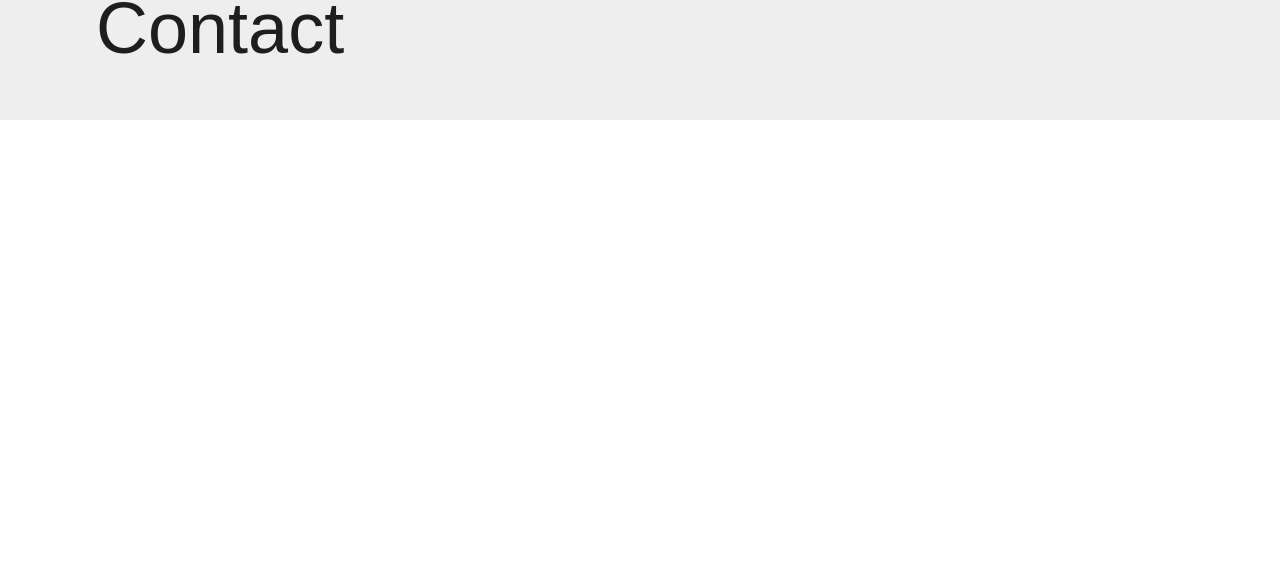
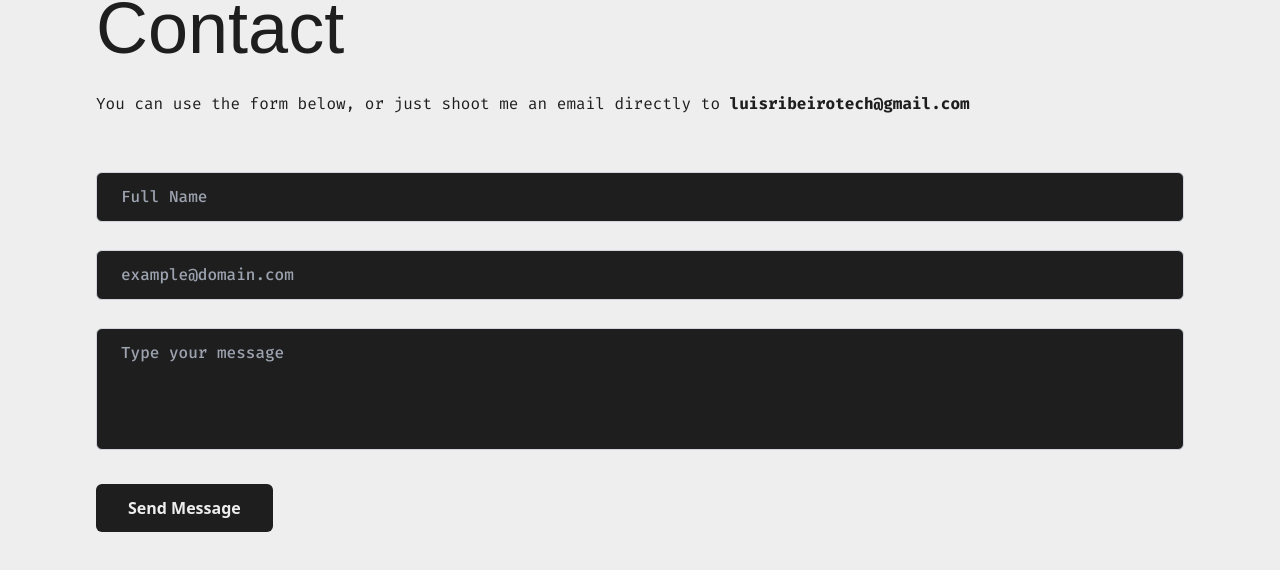
Before and after one commit to LuisLeandro94/devwithatwist, a Next.js app: page / in a window 1280 px wide. Shown: the part 1868-2438 px from the top of the page. Before the commit the page ends 1988 px from the top, so only its background shows below. Built offline with nearby package versions, Linux system fonts and the light colour scheme; a web font is replaced by a local one.

Commit message:
feat: add contact form, still needs functionality implementation

```diff
--- /dev/null
+++ b/api/email/route.ts
@@ -0,0 +1,5 @@
+import { NextRequest, NextResponse } from 'next/server';
+
+export async function POST(request: NextRequest) {
+  return NextResponse.json('Hello from API!');
+}
--- a/app/contact.tsx
+++ b/app/contact.tsx
@@ -1,9 +1,41 @@
+'use client'
+import { sendEmail } from '@/utils/emailSender';
 import React from "react";
+import { useForm } from 'react-hook-form';
+
+export type FormData = {
+    name: string;
+    email: string;
+    message: string;
+}
 
 const Contacts: React.FC = (): JSX.Element => {
+    const {register, handleSubmit} = useForm<FormData>();
+
+    function onSubmit(data: FormData) {
+        sendEmail(data);
+    }
+
     return (
         <section className="w-full  my-14">
             <h1 className="text-color-dark dark:text-color-light font-francois-one text-7xl ">Contact</h1>
+            <h2 className='text-color-dark dark:text-color-light font-fira-code text-md mt-7'>You can use the form below, or just shoot me an email directly to <span className='font-bold'>luisribeirotech@gmail.com</span></h2>
+            <form onSubmit={handleSubmit(onSubmit)} className='mt-14'>
+                <div className='mb-7'>
+                    <input type="text" placeholder='Full Name' className='w-full rounded-md border border-gray-300 dark:bg-color-light bg-color-dark py-3 px-6 text-gray-700 outline-none focus:border-purple-500 focus:shadow-md font-fira-code font-medium text-base' {...register('name', {required: true})} />
+                </div>
+                <div className='mb-7'>
+                    <input type="email" placeholder='example@domain.com' className='w-full rounded-md border border-gray-300 dark:bg-color-light bg-color-dark py-3 px-6 text-base font-medium text-gray-700 outline-none focus:border-purple-500 focus:shadow-md font-fira-code' {...register('email', {required: true})} />
+                </div>
+                <div className='mb-7'>
+                    <textarea rows={4} placeholder='Type your message' className='w-full resize-none rounded-md border border-gray-300 bg-color-dark dark:bg-color-light py-3 px-6 text-base font-medium text-gray-700 outline-none focus:border-purple-500 focus:shadow-md font-fira-code' {...register('message', {required: true})}></textarea>
+                </div>
+                <div>
+                    <button className='hover:shadow-form rounded-md bg-color-dark dark:bg-color-light text-color-light dark:text-color-dark py-3 px-8 text-base font-semibold outline-none'>
+                        Send Message
+                    </button>
+                </div>
+            </form>
         </section>
     )
 }
--- a/app/globals.css
+++ b/app/globals.css
@@ -20,6 +20,7 @@ html {
   margin: 0;
   padding: 0;
   min-height: 100vh;
+  overflow-x: hidden;
 }
 
 body {
--- a/package.json
+++ b/package.json
@@ -9,11 +9,14 @@
     "lint": "next lint"
   },
   "dependencies": {
+    "@types/nodemailer": "^6.4.14",
     "clsx": "^2.1.0",
     "next": "14.1.0",
+    "nodemailer": "^6.9.10",
     "normalize.css": "^8.0.1",
     "react": "^18",
-    "react-dom": "^18"
+    "react-dom": "^18",
+    "react-hook-form": "^7.50.1"
   },
   "devDependencies": {
     "@types/node": "^20",
--- /dev/null
+++ b/utils/emailSender.ts
@@ -0,0 +1,6 @@
+import { FormData } from '@/app/contact';
+
+export function sendEmail(data: FormData) {
+  //TODO: send email
+  console.log(data);
+}
```
Also changed, not shown: components/Input.tsx (deleted, +0 -13 lines), 2 other files (tests, documents, lock files or other folders).
